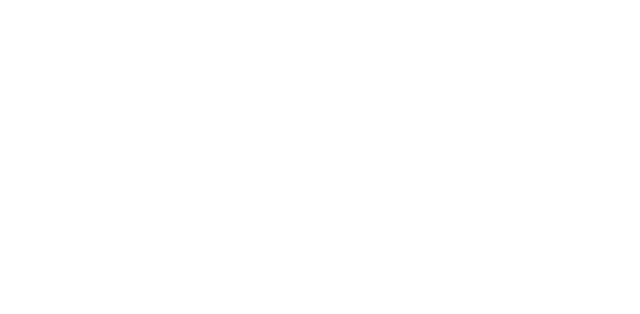
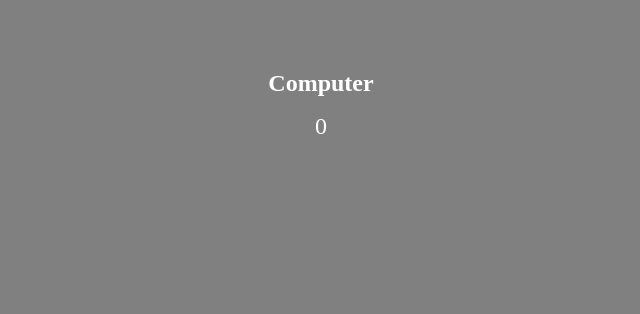
Before and after one commit to SiphesihleDhlamini/RPSGame, a plain HTML site: page index.html in a window 1280 px wide. Shown: the top 314 px of the page, without its empty margins (319-959 px from the left). Drawn offline with Linux system fonts and the light colour scheme.

Commit message:
updated overall styling

```diff
--- a/rps.css
+++ b/rps.css
@@ -1,7 +1,8 @@
 *{
     padding:0;
     margin:0;
-    box-sizing:#082c6c;
+    box-sizing:border-box;
+    background: grey;
     color:#fff;
 }
 
```
